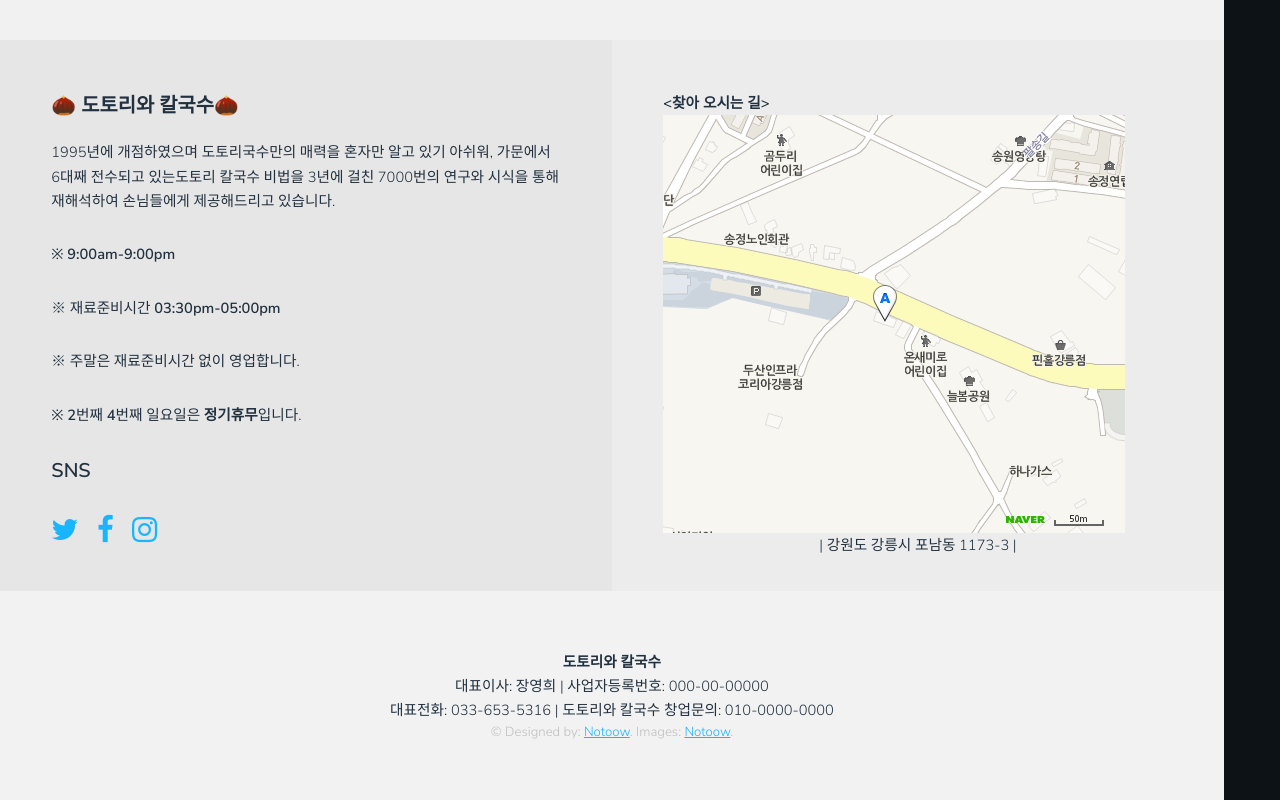
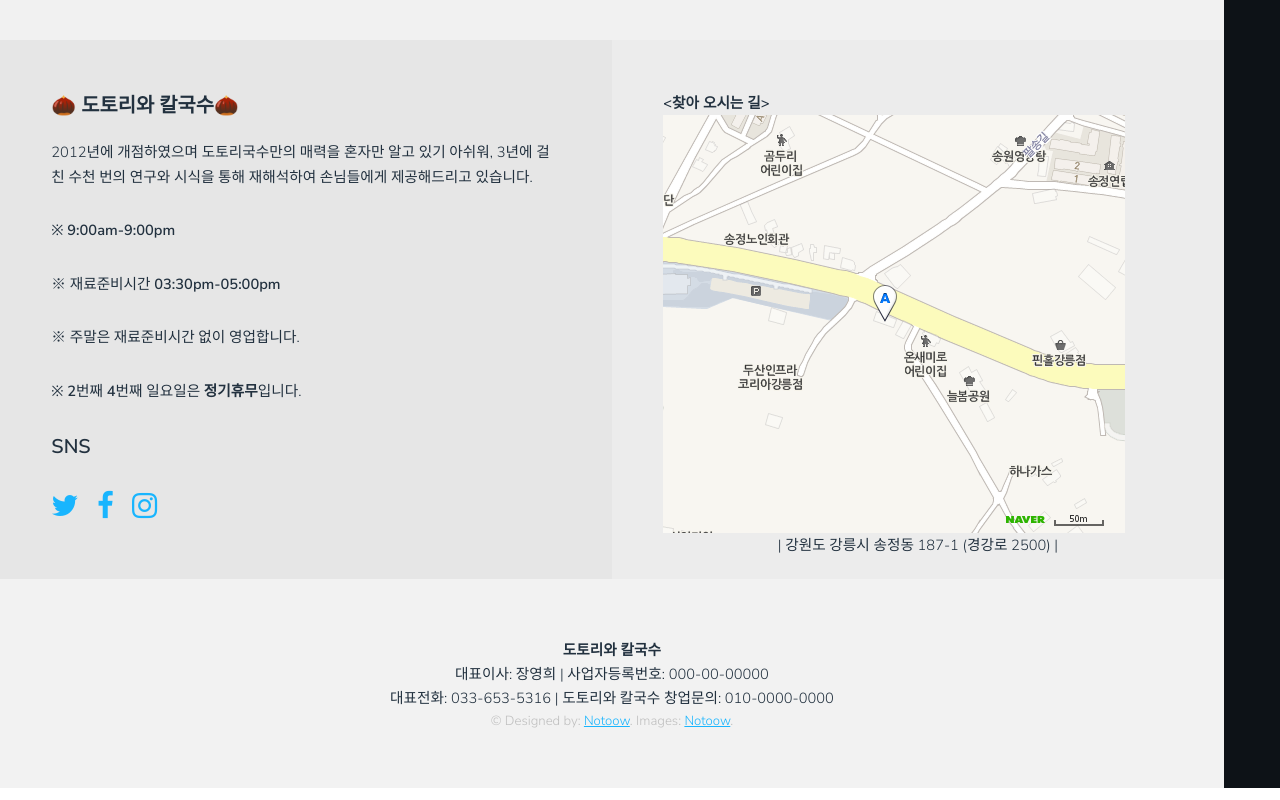
Before and after one commit to notoow/ACORN, a plain HTML site: page index.html in a window 1280 px wide. Shown: the part 1403-2203 px from the top of the page. Drawn offline with Linux system fonts and the light colour scheme.

Commit message:
소개와 주소 수정

```diff
--- a/index.html
+++ b/index.html
@@ -76,7 +76,7 @@
 							<!-- 역사 -->
 								<div class="social column">
 									<h3>🌰 도토리와 칼국수🌰</h3>
-									<p>1995년에 개점하였으며 도토리국수만의 매력을 혼자만 알고 있기 아쉬워, 가문에서 6대째 전수되고 있는도토리 칼국수 비법을 3년에 걸친 7000번의 연구와 시식을 통해 재해석하여 손님들에게 제공해드리고 있습니다.</p>
+									<p>2012년에 개점하였으며 도토리국수만의 매력을 혼자만 알고 있기 아쉬워, 3년에 걸친 수천 번의 연구와 시식을 통해 재해석하여 손님들에게 제공해드리고 있습니다.</p>
 									<p>※ <strong>9:00am-9:00pm</strong></p>
 									<p>※ 재료준비시간 <strong>03:30pm-05:00pm</strong></p>
 									<p>※ 주말은 재료준비시간 없이 영업합니다.</p>
@@ -98,7 +98,7 @@
 											<a href="http://map.naver.com/index.nhn?searchCoord=a76aecfaec9669901631f6d7b5369cc581c8849304acf2939468936eefe71b15&query=64%2BE7Yag66as7JmAIOy5vOq1reyImA%3D%3D&menu=location&tab=1&lng=3430028450ace3dadd2e87de9995da9f&mapMode=0&mpx=02830350%3A37.6256405%2C127.4038936%3AZ5%3A1.2734481%2C0.9576448&lat=820f131d72d1be943fca6773f361a0f0&dlevel=12&enc=b64" target="_blank">
 												<img src="images/map.jpg" alt="지도 크게 보기" title="지도 크게 보기" /></a>
 												</div>
-										<div style="text-align:center; text-decoration:none"> | 강원도 강릉시 포남동 1173-3 |  </div></a>
+										<div style="text-align:center; text-decoration:none"> | 강원도 강릉시 송정동 187-1 (경강로 2500) |  </div></a>
 								</div>
 						</section>
 
```
Also changed, not shown: menu.html (+2 -2 lines).
